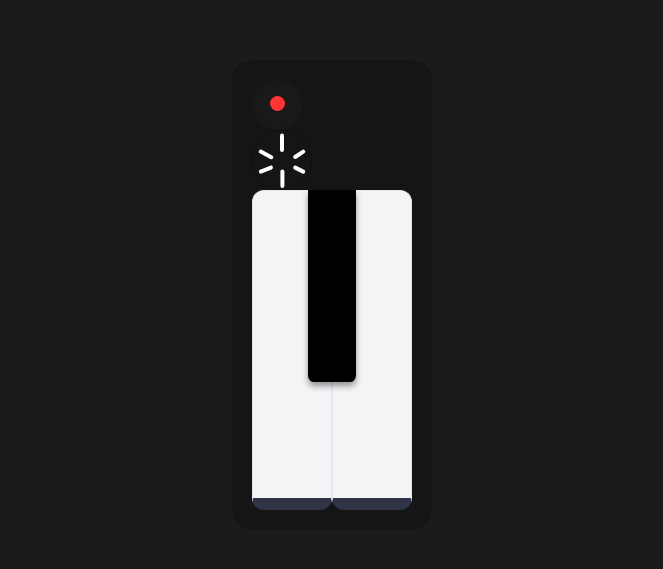
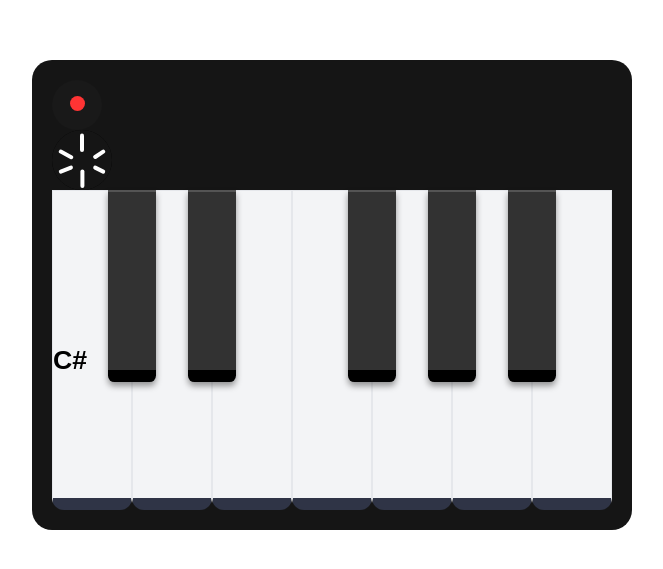
Before and after one commit to Vampire-js/TechRush, a plain HTML site: page index.html in a window 1280 px wide. Shown: the part 105-674 px from the top of the page, without its empty margins (308-971 px from the left). Drawn offline with Linux system fonts and the light colour scheme.

Commit message:
All keys added

```diff
--- a/app.css
+++ b/app.css
@@ -1,9 +1,16 @@
+
+
+
 *{
     font-family: sans-serif;
     margin: 0px;
     padding: 0px;
     box-sizing: border-box;
 }
+.keys{
+   display: flex;
+}
+
 
 body{
     height: 100vh;
@@ -11,9 +18,7 @@ body{
     display: flex;
     justify-content: center;
     align-items: center;
-
-  background: rgb(27, 27, 27);
-  }
+}
 
 .container{
     display: flex;
@@ -23,15 +28,16 @@ body{
     border-radius: 20px;
 }
 
-.keys{
-   display: flex;
+.alpha{
+  /* padding-bottom:30px; */
+  position:absolute;
 }
 .custom-btn {
   height: 20rem;
   width: 5rem;
   background-color: #f3f4f6;
-  border-radius: 0.75rem;
-
+  border-bottom-left-radius: 0.75rem;
+  border-bottom-right-radius: 0.75rem;
   border: 1px solid #e5e7eb;
   border-bottom: 12px solid #2F3446;
 
@@ -42,12 +48,15 @@ body{
   border-bottom-width: 1px;
 }
 
-
 .black-key {
   width: 3rem;
   height: 12rem;
-  background-color: black;
-  border: none;
+  background-color: rgb(50, 50, 50);
+  border-bottom:12px solid rgb(0, 0, 0);
+  border-left:0px solid rgb(0, 0, 0);
+  border-right:0px solid rgb(0, 0, 0);
+  /* border-width: 0px 6px 10px 6px; */
+  /* border-color: rgb(212, 10, 10); */
   /* border-radius: 0.4rem; */
   border-bottom-left-radius: .4rem;
   border-bottom-right-radius: .4rem;
@@ -58,10 +67,11 @@ body{
   transition: 0.2s ease;
 }
 
-.black-key:active {
-  background-color: #333;
+.black-key:hover {
+  background-color: #000000;
   transform: translateY(2px);
 }
+
 
 
 .record{
--- a/index.html
+++ b/index.html
@@ -33,9 +33,21 @@
             </div>
         </div>
         <div class="keys">
-            <button id="btn" class="custom-btn"></button>
-            <button class="black-key"></button>
-            <button id="btn" class="custom-btn" style="margin-left: -1.5rem;"></button>
+        <button id="btn" class="custom-btn">
+        <h1 class="alpha">C#</h1>
+    </button>
+    <button class="black-key"></button>
+    <button id="btn" class="custom-btn" style="margin-left: -1.5rem;"></button>
+    <button class="black-key"></button>
+    <button id="btn" class="custom-btn" style="margin-left: -1.5rem;"></button>
+    <button id="btn" class="custom-btn"></button>
+    <button class="black-key"></button>
+    <button id="btn" class="custom-btn" style="margin-left: -1.5rem;"></button>
+    <button class="black-key"></button>
+    <button id="btn" class="custom-btn" style="margin-left: -1.5rem;"></button>
+    <button class="black-key"></button>
+    <button id="btn" class="custom-btn" style="margin-left: -1.5rem;"></button>
+
         </div>
 
     </div>
```
